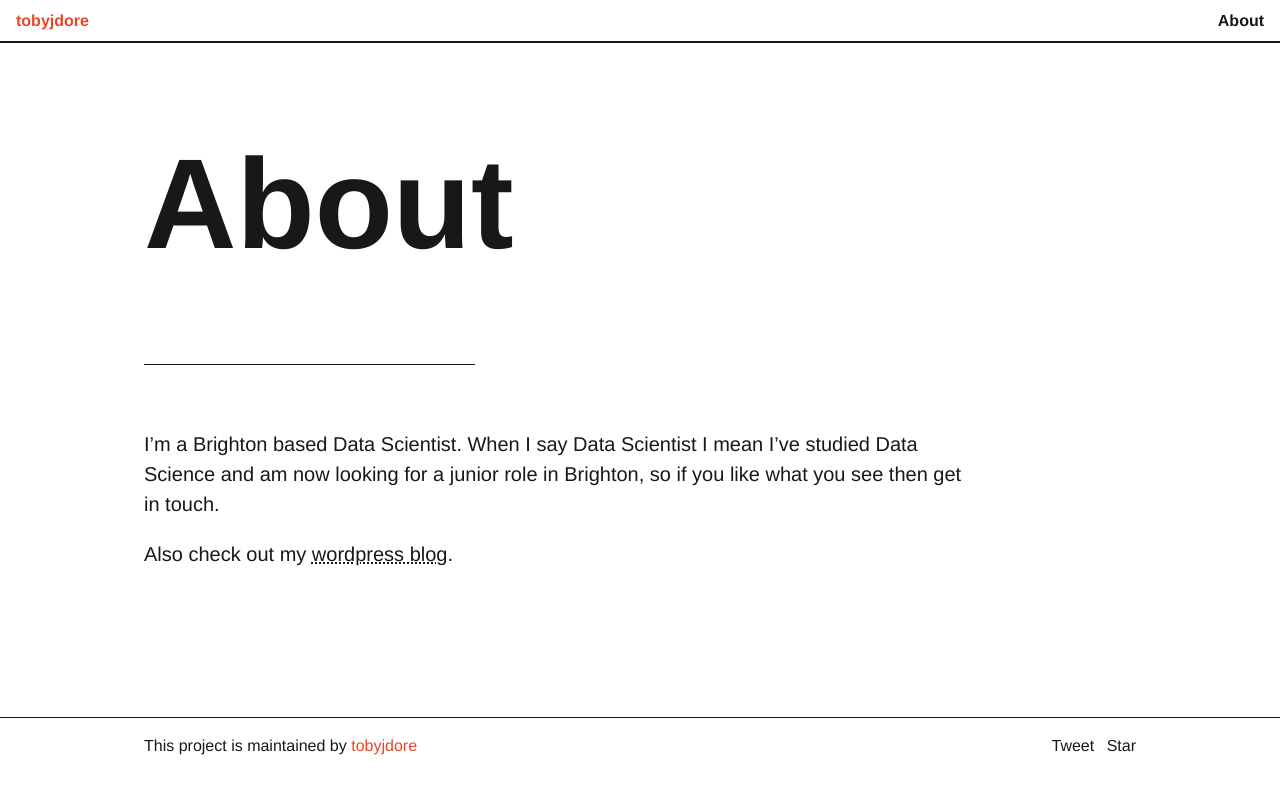
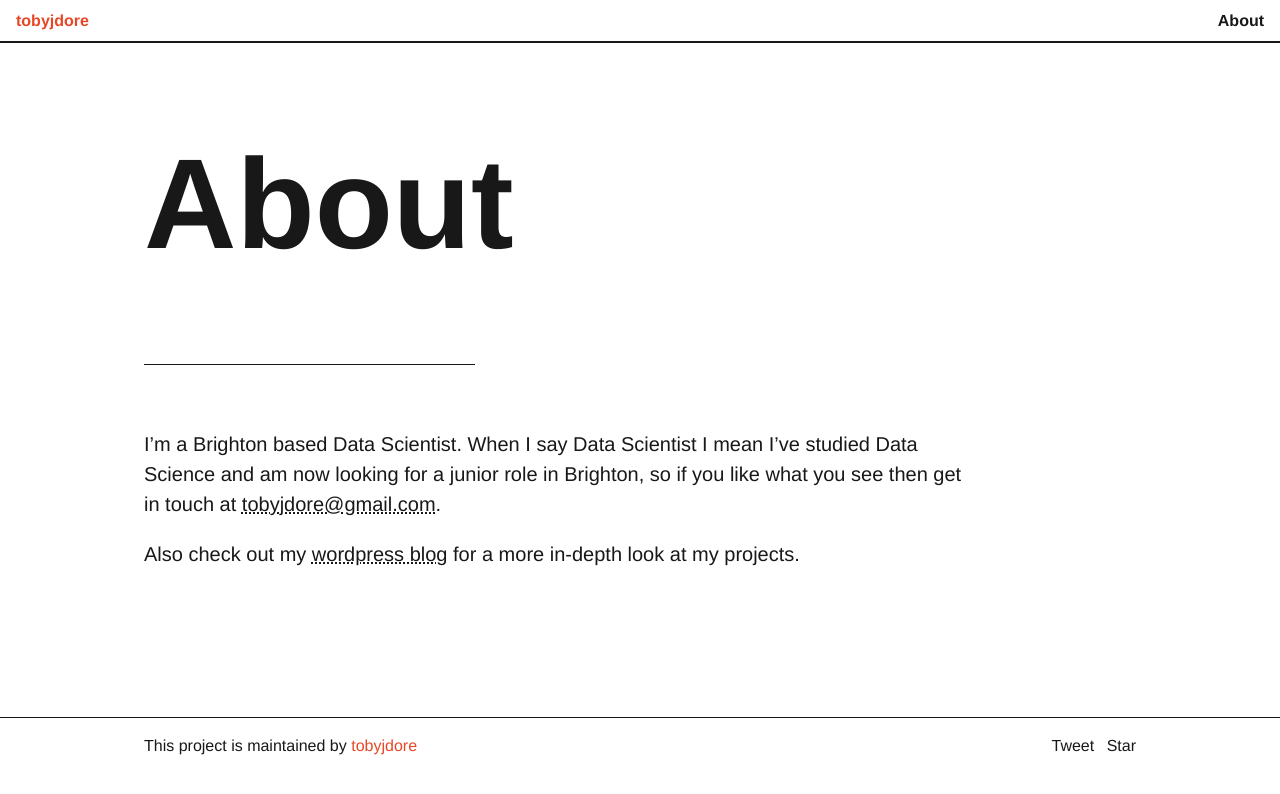
Before and after one commit to tobyjdore/tobyjdore.github.io, a Jekyll site: the page built from about.md, in a window 1280 px wide. Shown: the top 794 px of the page. Built offline with Jekyll 4.4.1, drawn with Linux system fonts in a browser that asks for light colours; comment, search, counter and statistics services are not loaded.

Commit message:
weds morning

```diff
--- a/about.md
+++ b/about.md
@@ -4,7 +4,7 @@ title: About
 permalink: /about/
 ---
 
-I'm a Brighton based Data Scientist. When I say Data Scientist I mean I've studied Data Science and am now looking for a junior role in Brighton, so if you like what you see then get in touch.
+I'm a Brighton based Data Scientist. When I say Data Scientist I mean I've studied Data Science and am now looking for a junior role in Brighton, so if you like what you see then get in touch at <a href="mailto:tobyjdore@gmail.com">tobyjdore@gmail.com</a>.
 
 Also check out my
-[wordpress blog](https://mydsblog.home.blog){:target="_blank"}.
+[wordpress blog](https://mydsblog.home.blog){:target="blank"} for a more in-depth look at my projects.
```
Also changed, not shown: 1 other file.
